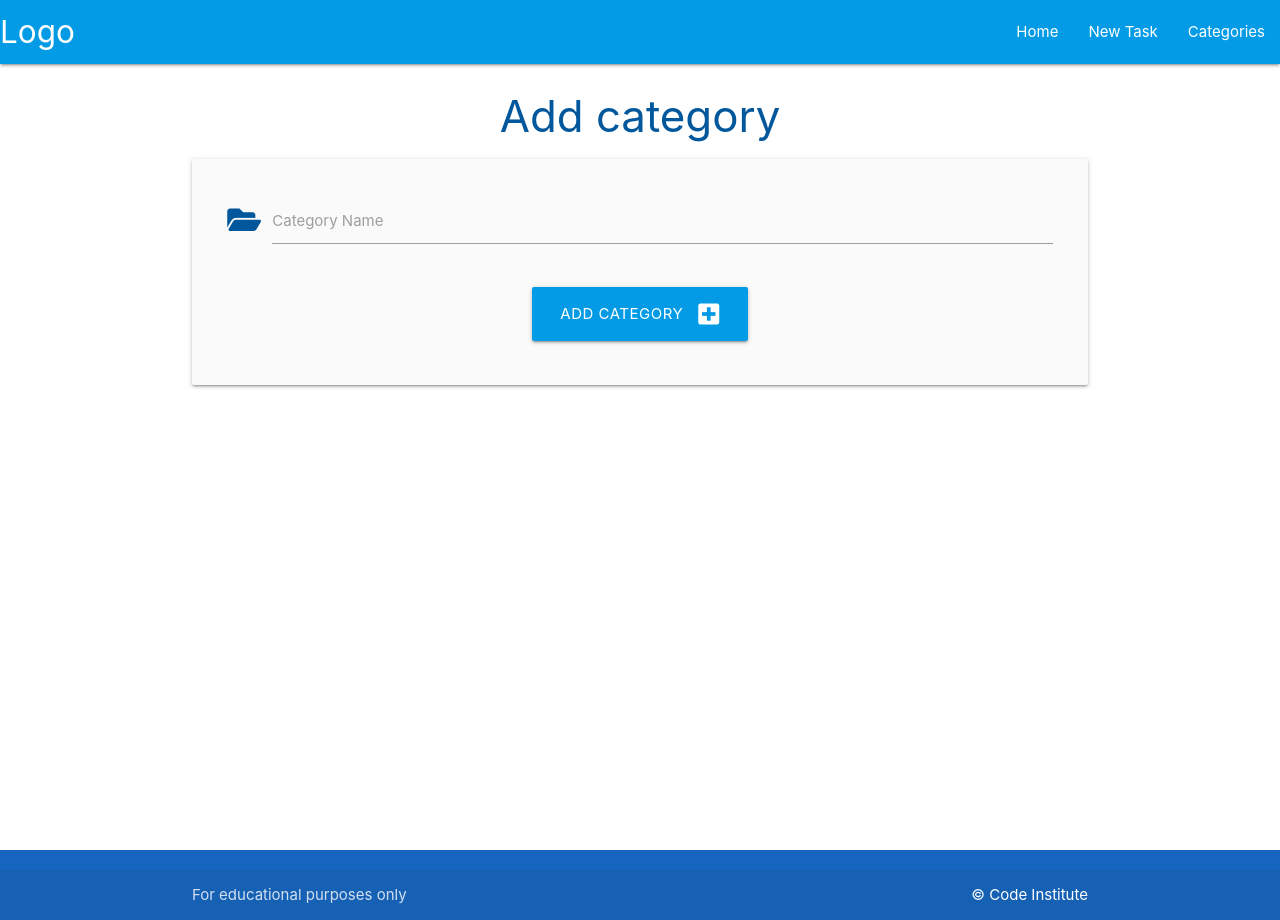
After one commit to EmmaRubiH/walktrrough, a Flask app: page /add_category in a window 1280 px wide. The commit adds this page. Run offline with Flask 2, Linux system fonts and the light colour scheme.

Commit message:
adding forms and text input to files

```diff
--- a/taskmanager/models.py
+++ b/taskmanager/models.py
@@ -5,7 +5,8 @@ class Category(db.Model):
     # schema for the Category model
     id = db.Column(db.Integer, primary_key=True)
     category_name = db.Column(db.String(25), unique=True, nullable=False)
-    tasks = db.relationship("Task", backref="category", cascade="all, delete", lazy=True)
+    tasks = db.relationship(
+        "Task", backref="category", cascade="all, delete", lazy=True)
 
     def __repr__(self):
         # __repr__ to represent itself in the form of a string
@@ -19,7 +20,8 @@ class Task(db.Model):
     task_description = db.Column(db.Text, nullable=False)
     is_urgent = db.Column(db.Boolean, default=False, nullable=False)
     due_date = db.Column(db.Date, nullable=False)
-    category_id = db.Column(db.Integer, db.ForeignKey("category.id", ondelete="CASCADE"), nullable=False)
+    category_id = db.Column(db.Integer, db.ForeignKey(
+        "category.id", ondelete="CASCADE"), nullable=False)
 
     def __repr__(self):
         # __repr__ to represent itself in the form of a string
--- a/taskmanager/routes.py
+++ b/taskmanager/routes.py
@@ -1,4 +1,4 @@
-from flask import render_template
+from flask import render_template, request, redirect, url_for
 from taskmanager import app, db
 from taskmanager.models import Category, Task
 
@@ -6,3 +6,18 @@ from taskmanager.models import Category, Task
 @app.route("/")
 def home():
     return render_template("tasks.html")
+
+
+@app.route("/categories")
+def categories():
+    return render_template("categories.html")
+
+
+@app.route("/add_category", methods=["GET", "POST"])
+def add_category():
+    if request.method == "POST":
+        category = Category(category_name=request.form.get("category_name"))
+        db.session.add(category)
+        db.session.commit()
+        return redirect(url_for("categories"))
+    return render_template("add_category.html")
--- /dev/null
+++ b/taskmanager/templates/add_category.html
@@ -0,0 +1,26 @@
+{% extends "base.html" %}
+{% block content %}
+
+<h3 class="light-blue-text text-darken-4 center-align">Add category</h3>
+<div class="row card-panel grey lighten-5">
+    <form class="col s12" method="POST" action="{{ url_for('add_category') }}">
+        <!-- category name -->
+        <div class="row">
+            <div class="input-field col s12">
+                <i class="fas fa-folder-open prefix light-blue-text text-darken-4"></i>
+                <input id="category_name" name="category_name" minlength="3" maxlength="25" type="text" class="validate" required>
+                <label for="category_name">Category Name</label>
+            </div>
+        </div>
+        <!-- submit button -->
+        <div class="row">
+            <div class="col s12 center-align">
+                <button type="submit" class="btn-large light-blue darken-1">
+                    Add Category <i class="fas fa-plus-square right"></i>
+                </button>
+            </div>
+        </div>
+    </form>
+</div>
+
+{% endblock %}
--- a/taskmanager/templates/base.html
+++ b/taskmanager/templates/base.html
@@ -21,7 +21,7 @@
                 <ul class="right hide-on-med-and-down">
                     <li><a href="{{ url_for('home') }}">Home</a></li>
                     <li><a href="">New Task</a></li>
-                    <li><a href="">Categories</a></li>
+                    <li><a href="{{ url_for('categories') }}">Categories</a></li>
 
                 </ul>
             </div>
@@ -30,7 +30,7 @@
         <ul class="sidenav" id="mobile-demo">
             <li><a href="{{ url_for('home') }}">Home</a></li>
             <li><a href="">New Task</a></li>
-            <li><a href="">Categories</a></li>
+            <li><a href="{{ url_for('categories') }}">Categories</a></li>
         </ul>
     </Header>
 
```
Also changed, not shown: taskmanager/templates/categories.html (added, +14 -0 lines).
